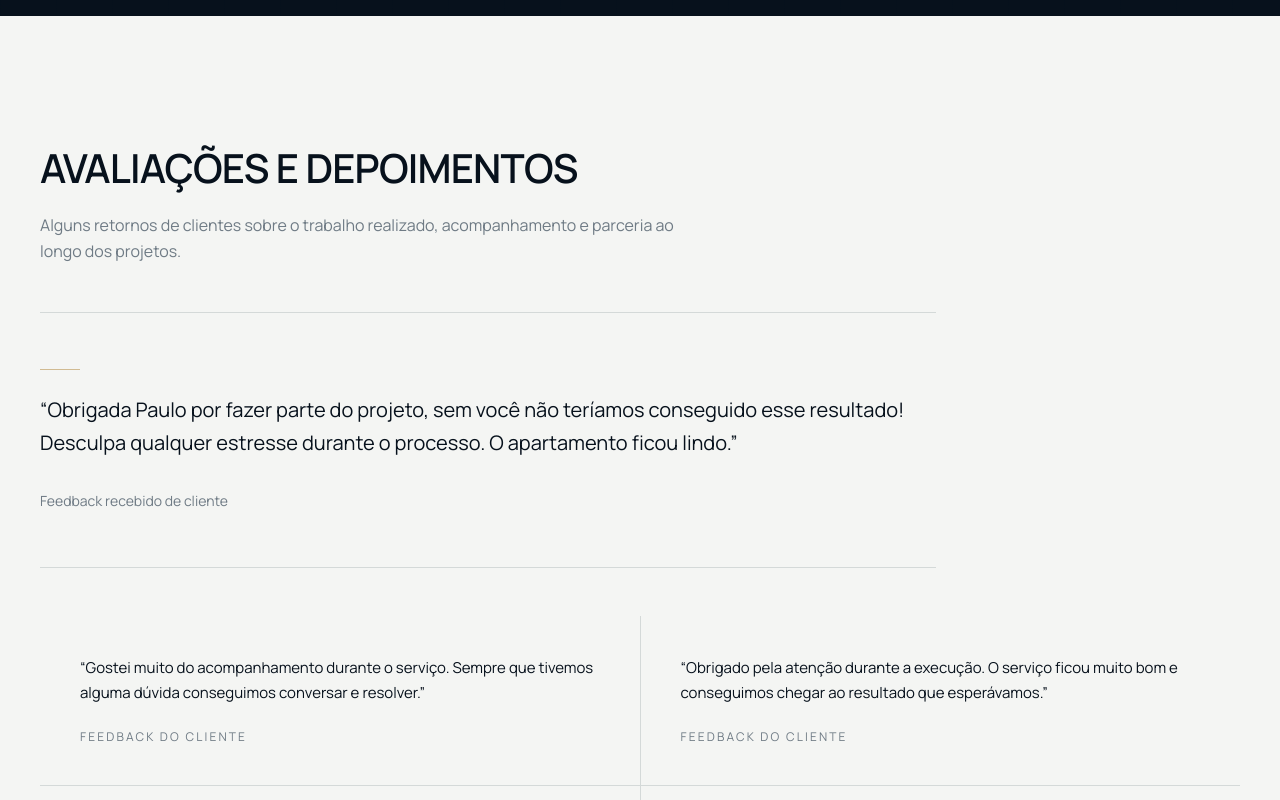
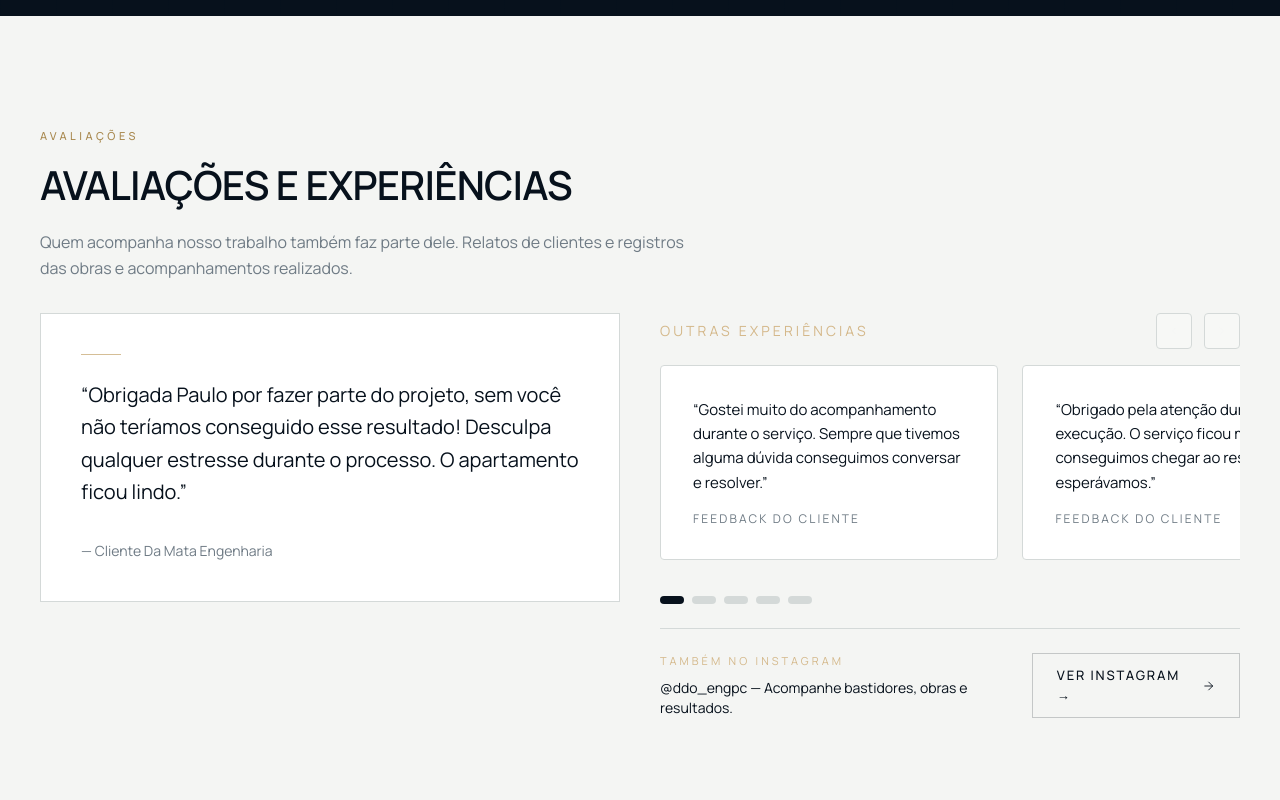
Before and after one commit to phxz77/da-mata-engenharia, a Next.js app: page / in a window 1280 px wide. Shown: the part 8620-9420 px from the top of the page. Built offline with nearby package versions, Linux system fonts and the light colour scheme; no server answers.

Commit message:
Add SocialProof section unifying testimonials and Instagram; replace old sections

```diff
--- a/src/app/page.tsx
+++ b/src/app/page.tsx
@@ -13,6 +13,7 @@ import { Hero } from "@/components/hero/Hero";
 import { RealGallery } from "@/components/sections/RealGallery";
 import { CompletedWork } from "@/components/sections/CompletedWork";
 import { ClientReviews } from "@/components/sections/ClientReviews";
+import { SocialProof } from "@/components/sections/SocialProof";
 import { Partners } from "@/components/sections/Partners";
 
 export default function HomePage() {
@@ -28,8 +29,7 @@ export default function HomePage() {
       <RealGallery />
       <Inspections />
       <Differentials />
-      <ClientReviews />
-      <InstagramFeed />
+      <SocialProof />
       <Faq />
       <CtaBanner />
       <Partners />
--- /dev/null
+++ b/src/components/sections/SocialProof.tsx
@@ -0,0 +1,135 @@
+import { useEffect, useRef, useState } from "react";
+import { Container } from "@/components/ui/Container";
+import { Reveal } from "@/components/ui/Reveal";
+import { SectionHeading } from "@/components/ui/SectionHeading";
+import { Button } from "@/components/ui/Button";
+import { site } from "@/lib/site";
+import { clientReviews } from "@/lib/data/client-reviews";
+
+export function SocialProof() {
+  const [featured, ...others] = clientReviews;
+  const carouselRef = useRef<HTMLDivElement | null>(null);
+  const [index, setIndex] = useState(0);
+
+  useEffect(() => {
+    const el = carouselRef.current;
+    if (!el) return;
+    const onScroll = () => {
+      const w = el.offsetWidth;
+      const scroll = el.scrollLeft;
+      const i = Math.round(scroll / (w * 0.7));
+      setIndex(Math.max(0, Math.min(others.length - 1, i)));
+    };
+    el.addEventListener("scroll", onScroll, { passive: true });
+    return () => el.removeEventListener("scroll", onScroll);
+  }, [others.length]);
+
+  function scrollBy(dir: number) {
+    const el = carouselRef.current;
+    if (!el) return;
+    const amount = Math.round(el.offsetWidth * 0.7) * dir;
+    el.scrollBy({ left: amount, behavior: "smooth" });
+  }
+
+  return (
+    <section className="bg-paper py-20 sm:py-24 lg:py-28" aria-labelledby="social-proof-heading">
+      <Container>
+        <Reveal>
+          <SectionHeading
+            id="social-proof-heading"
+            eyebrow="Avaliações"
+            title="AVALIAÇÕES E EXPERIÊNCIAS"
+            description="Quem acompanha nosso trabalho também faz parte dele. Relatos de clientes e registros das obras e acompanhamentos realizados."
+            tone="dark"
+          />
+        </Reveal>
+
+        <div className="mt-8 grid gap-8 lg:grid-cols-12 lg:items-start lg:gap-10">
+          <div className="lg:col-span-6">
+            <Reveal>
+              <blockquote className="border border-line bg-white p-8 sm:p-10 lg:sticky lg:top-[calc(var(--header-height)+2rem)]">
+                <span className="block h-px w-10 bg-gold/70" />
+                <p className="mt-6 whitespace-pre-line text-lg leading-relaxed text-navy sm:text-xl">“{featured.quote}”</p>
+                <footer className="mt-8 text-sm text-muted">— Cliente Da Mata Engenharia</footer>
+              </blockquote>
+            </Reveal>
+          </div>
+
+          <div className="lg:col-span-6">
+            <div className="relative">
+              <div className="flex items-center justify-between">
+                <h3 className="text-sm uppercase tracking-[0.22em] text-gold-soft">Outras experiências</h3>
+                <div className="flex items-center gap-3">
+                  <button
+                    aria-label="Anterior"
+                    onClick={() => scrollBy(-1)}
+                    className="inline-flex h-9 w-9 items-center justify-center rounded border border-line bg-white/30 text-paper hover:bg-white/10"
+                  >
+                    <svg width="12" height="12" viewBox="0 0 24 24" fill="none" xmlns="http://www.w3.org/2000/svg">
+                      <path d="M15 18L9 12L15 6" stroke="currentColor" strokeWidth="1.5" strokeLinecap="round" strokeLinejoin="round" />
+                    </svg>
+                  </button>
+                  <button
+                    aria-label="Próximo"
+                    onClick={() => scrollBy(1)}
+                    className="inline-flex h-9 w-9 items-center justify-center rounded border border-line bg-white/30 text-paper hover:bg-white/10"
+                  >
+                    <svg width="12" height="12" viewBox="0 0 24 24" fill="none" xmlns="http://www.w3.org/2000/svg">
+                      <path d="M9 18L15 12L9 6" stroke="currentColor" strokeWidth="1.5" strokeLinecap="round" strokeLinejoin="round" />
+                    </svg>
+                  </button>
+                </div>
+              </div>
+
+              <div
+                ref={carouselRef}
+                className="mt-4 flex touch-pan-x gap-6 overflow-x-auto pb-6 pr-4 scroll-smooth snap-x snap-mandatory"
+                style={{ WebkitOverflowScrolling: "touch" }}
+              >
+                {others.map((review, i) => (
+                  <article
+                    key={i}
+                    className="min-w-[60%] max-w-[60%] snap-center rounded border border-line bg-white p-6 sm:p-8"
+                  >
+                    <p className="text-[15px] leading-relaxed text-navy">“{review.quote}”</p>
+                    <footer className="mt-4 text-xs uppercase tracking-[0.18em] text-muted">Feedback do cliente</footer>
+                  </article>
+                ))}
+              </div>
+
+              <div className="mt-3 flex items-center gap-2">
+                {others.map((_, i) => (
+                  <button
+                    key={i}
+                    onClick={() => {
+                      const el = carouselRef.current;
+                      if (!el) return;
+                      const w = el.offsetWidth;
+                      el.scrollTo({ left: Math.round(w * 0.7) * i, behavior: "smooth" });
+                    }}
+                    aria-label={`Ir para depoimento ${i + 1}`}
+                    className={`h-2 w-6 rounded-full ${i === index ? "bg-navy" : "bg-line"}`}
+                  />
+                ))}
+              </div>
+
+              <div className="mt-6 border-t border-line pt-6">
+                <div className="flex items-center justify-between">
+                  <div>
+                    <p className="text-[11px] uppercase tracking-[0.28em] text-gold-soft">Também no Instagram</p>
+                    <p className="mt-2 text-sm text-navy">@ddo_engpc — Acompanhe bastidores, obras e resultados.</p>
+                  </div>
+                  <div>
+                    <Button href={site.instagram} variant="secondary" external>
+                      Ver Instagram →
+                    </Button>
+                  </div>
+                </div>
+              </div>
+            </div>
+          </div>
+        </div>
+      </Container>
+    </section>
+  );
+}
```
